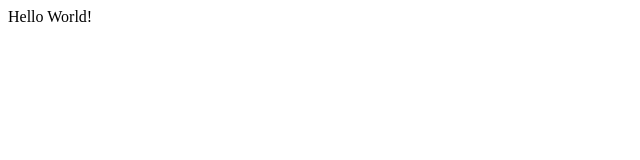
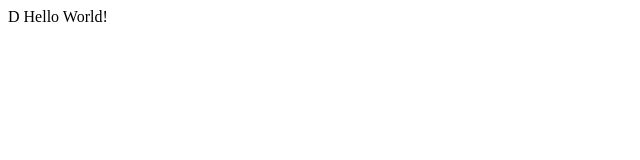
Before and after one commit to plushviedev4/plushviedev4.github.io, a plain HTML site: page 3dModels/index.html in a window 1280 px wide. Shown: the full height of the page, 0-640 px from the left. Drawn offline with Linux system fonts and the light colour scheme.

Commit message:
patek change

```diff
--- a/3dModels/index.html
+++ b/3dModels/index.html
@@ -6,7 +6,7 @@
     <meta name="viewport" content="width=device-width, initial-scale=1.0">
     <title>Plushvie</title>
 </head>
-<body>
+<body>D
     Hello World!
 </body>
 </html>
```
